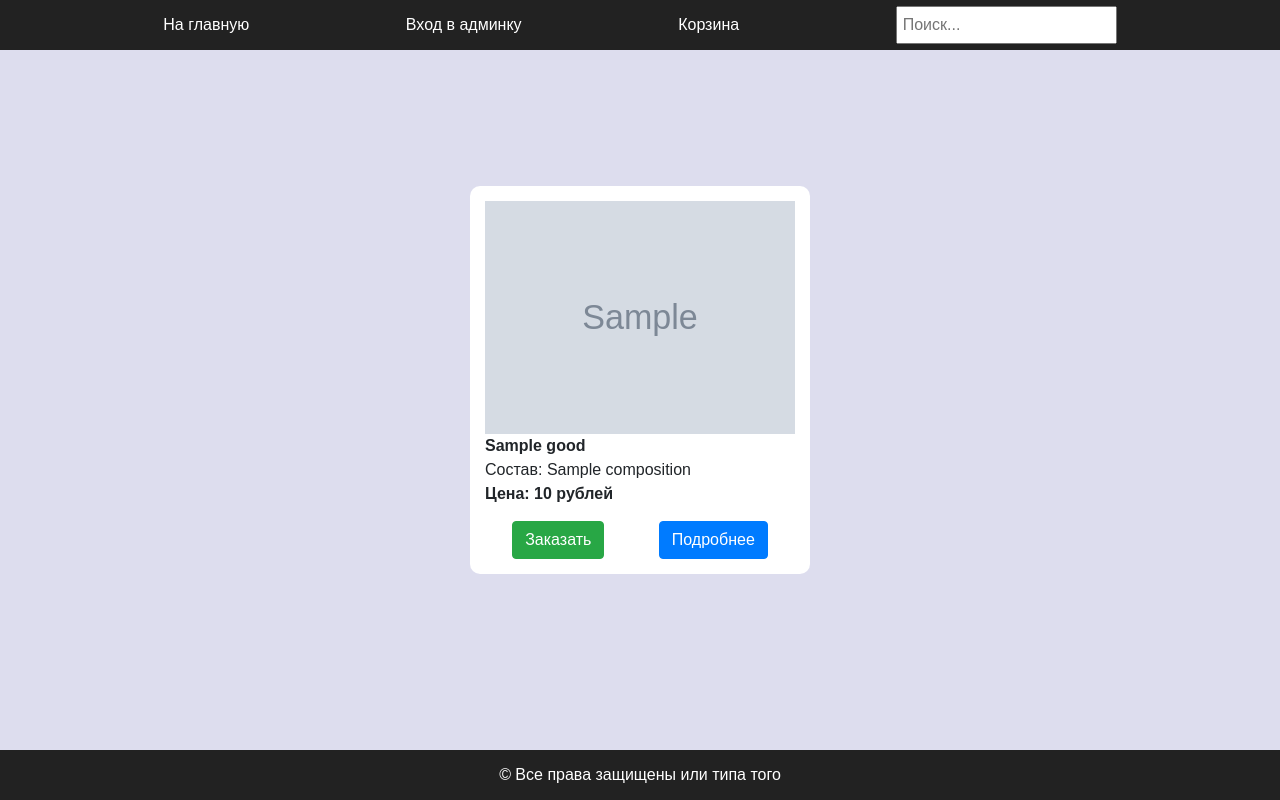
After one commit to BarinovVV/shop-Yii, a Yii app: template views/category/view.php in a window 1280 px wide. The commit adds this page. Run offline with PHP 8.4 and a stand-in for Yii, Linux system fonts and the light colour scheme; the template is opened without the code that fills it: most values are stand-ins (such as "Sample title", 1, 10 or a date in 2020); grey boxes marked "Sample" are stand-in pictures; data that the repository does not hold is empty; some libraries are stand-ins or nearby versions.

Commit message:
Практика магазин на Yii

```diff
--- a/config/web.php
+++ b/config/web.php
@@ -50,6 +50,10 @@ $config = [
             'enablePrettyUrl' => true,
             'showScriptName' => false,
             'rules' => [
+                'category' => 'category/search',
+                'category/<id>' => 'category/view',
+//                'category' => 'category/view',
+//                'category/<id>' => 'category/search',
             ],
         ],
 
--- /dev/null
+++ b/views/category/view.php
@@ -0,0 +1,25 @@
+<?php
+?>
+
+
+<div class="container">
+    <?=\app\widgets\MenuWidget::widget()?>
+    <div class="row justify-content-center">
+        <? foreach ($goods as $good) { ?>
+            <div class="col-4">
+                <div class="product">
+                    <div class="product-img">
+                        <img src="/img/<?=$good['img']?>" alt="<?=$good['name']?>">
+                    </div>
+                    <div class="product-name"><?=$good['name']?></div>
+                    <div class="product-descr">Состав: <?=$good['composition']?></div>
+                    <div class="product-price">Цена: <?=$good['price']?> рублей</div>
+                    <div class="product-buttons">
+                        <button type="button" class="product-button__add btn btn-success">Заказать</button>
+                        <button type="button" class="product-button__more btn btn-primary">Подробнее</button>
+                    </div>
+                </div>
+            </div>
+        <? } ?>
+    </div>
+</div>
--- a/views/layouts/main.php
+++ b/views/layouts/main.php
@@ -9,6 +9,7 @@ use yii\bootstrap\Nav;
 use yii\bootstrap\NavBar;
 use yii\widgets\Breadcrumbs;
 use app\assets\AppAsset;
+use yii\helpers\Url;
 
 AppAsset::register($this);
 ?>
@@ -33,7 +34,9 @@ AppAsset::register($this);
           <a href="/">На главную</a>
           <a href="#">Вход в админку</a>
           <a href="#">Корзина</a>
-          <input type="text" style="padding: 5px" placeholder="Поиск..." name="search">
+          <form action="<?=Url::to(['category/search'])?>" method="get">
+            <input type="text" style="padding: 5px" placeholder="Поиск..." name="search">
+          </form>
         </div>
       </div>
     </header>
```
Also changed, not shown: controllers/CategoryController.php (+18 -0 lines), models/Category.php (+4 -4 lines), models/Good.php (+22 -4 lines), views/category/search.php (added, +30 -0 lines), widgets/template/menu.php (+5 -2 lines).
